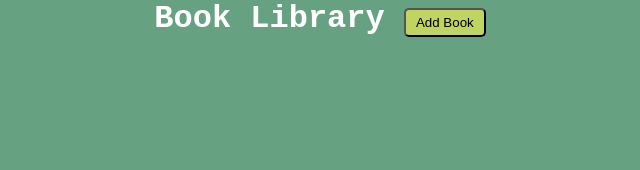
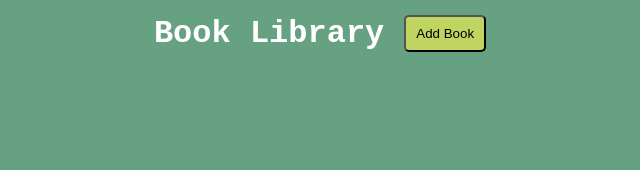
Before and after one commit to guigocae/odin-library, a website: page index.html in a window 1280 px wide. Shown: the whole page, without its empty margins (320-960 px from the left). Drawn offline with nearby package versions, Linux system fonts and the light colour scheme.

Commit message:
style: adjust h1 element in the page

```diff
--- a/index.css
+++ b/index.css
@@ -15,6 +15,12 @@ body {
     flex-direction: column;
     align-items: center;
     justify-content: center;
+    gap: 20px;
+}
+
+h1 {
+    display: flex;
+    padding: 15px;
     gap: 20px;
 }
 
```
